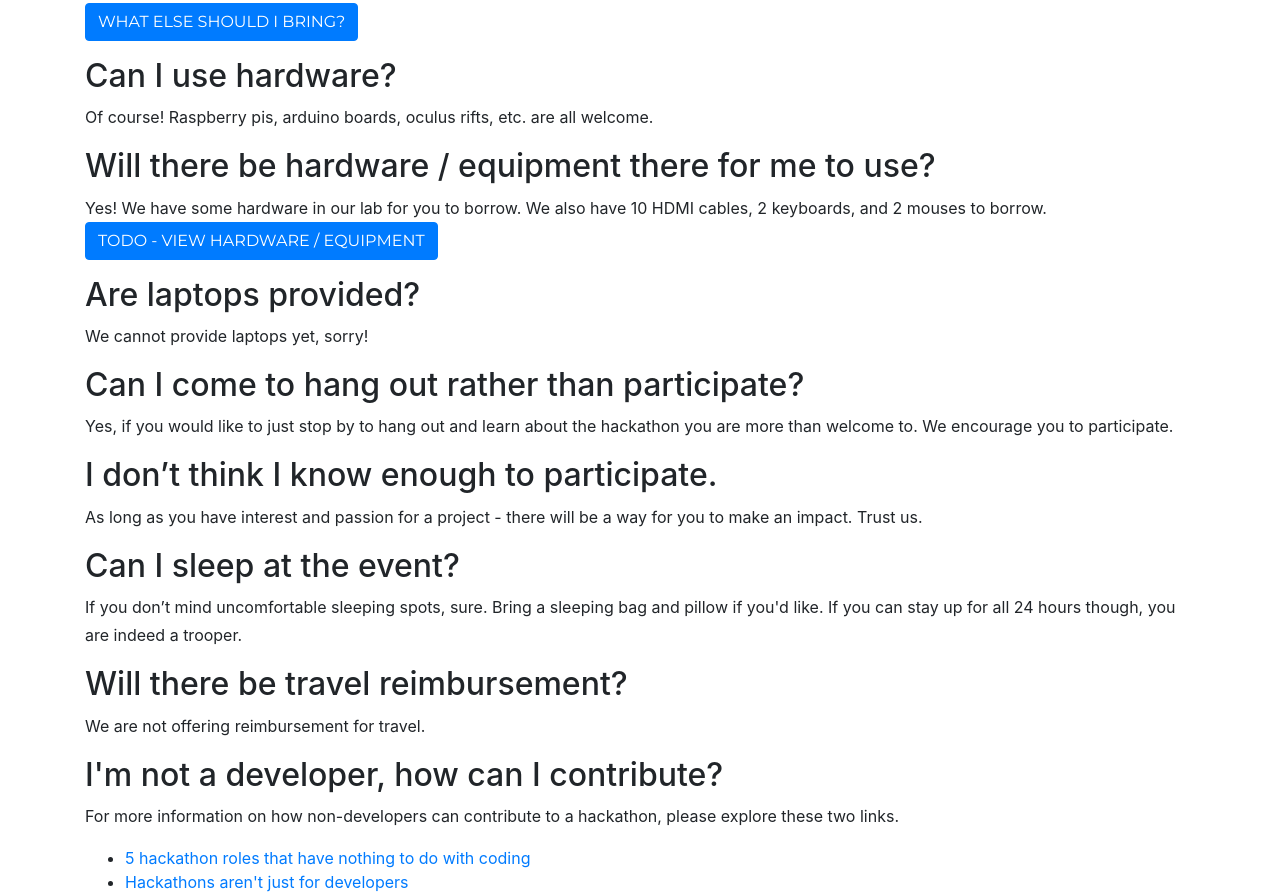
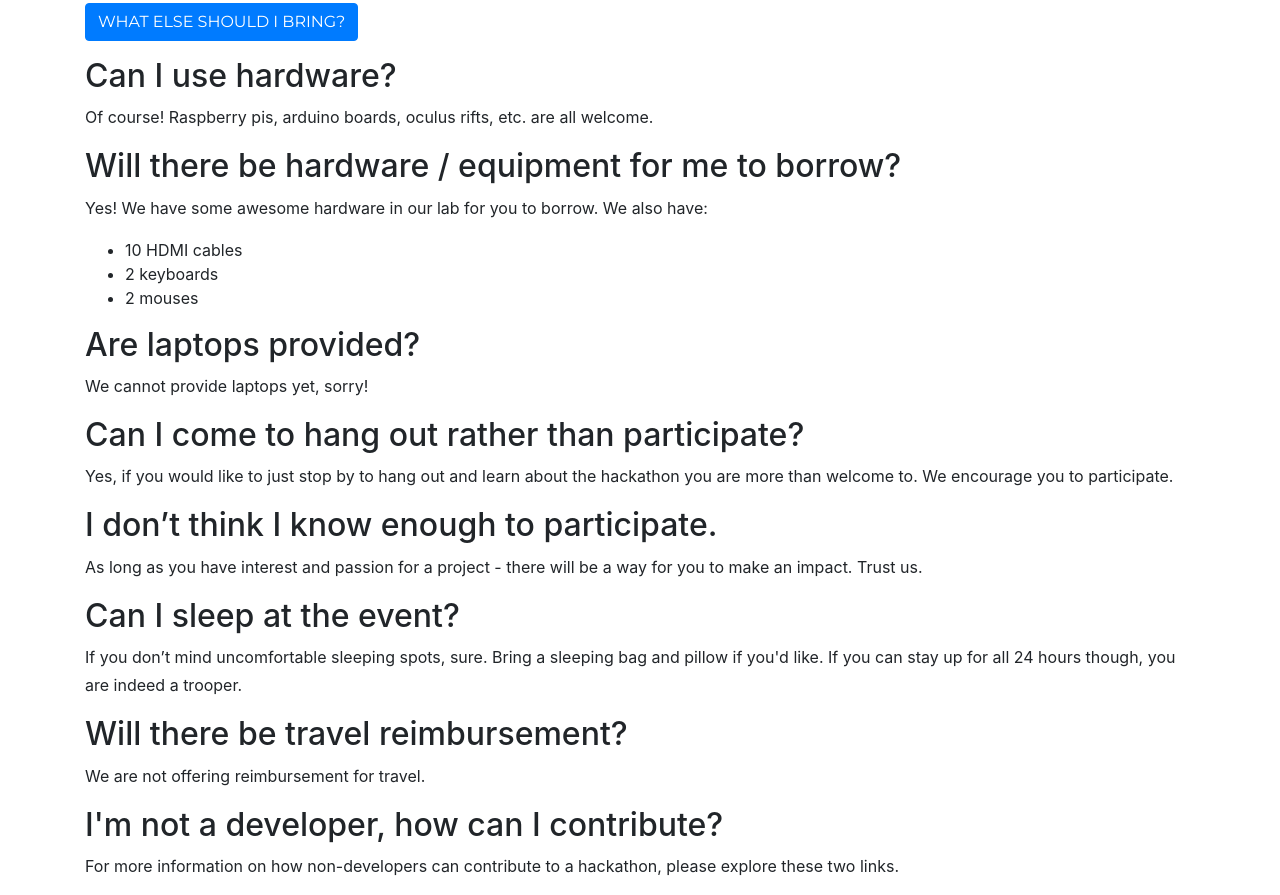
Before and after one commit to hackupstate/hackupstate-website-archived-1-30-2019, a website with bundled scripts: page faq.html in a window 1280 px wide. Shown: the part 3006-3901 px from the top of the page. Built offline with nearby package versions, Linux system fonts and the light colour scheme; a web font is replaced by a local one.

Commit message:
update faq hardware blurb

```diff
--- a/faq.html
+++ b/faq.html
@@ -164,7 +164,7 @@
                       <li>favorite snacks</li>
                       <li>notebook / paper / pencil / pen / markers</li>
                       <li>jacket / hoodie / beanie (it gets cold at night)</li>
-                      </ul>
+                    </ul>
 
 
                     <a class="btn btn-primary text-uppercase" href="https://www.sparkpost.com/blog/hackathon-necessities/" target="_blank">What else should I bring?</a>
@@ -173,10 +173,16 @@
                   <h2>Can I use hardware?</h2>
                   <p>Of course! Raspberry pis, arduino boards, oculus rifts, etc. are all welcome.</p>
 
-                  <h2>Will there be hardware / equipment there for me to use?</h2>
-                  <p>Yes! We have some hardware in our lab for you to borrow. We also have 10 HDMI cables, 2 keyboards, and 2 mouses to borrow.
+                  <h2>Will there be hardware / equipment for me to borrow?</h2>
+                  <p>Yes! We have some awesome hardware in our lab for you to borrow. We also have:
 
-                  <a class="btn btn-primary text-uppercase" href="" target="_blank">TODO - View Hardware / Equipment</a>
+                      <ul class="mb-3">
+                          <li>10 HDMI cables</li>
+                          <li>2 keyboards</li>
+                          <li>2 mouses</li>
+                        </ul>
+<!--
+                  <a class="btn btn-primary text-uppercase" href="" target="_blank">TODO - View Hardware / Equipment</a> -->
                   </p>
 
                   <h2>Are laptops provided?</h2>
```
